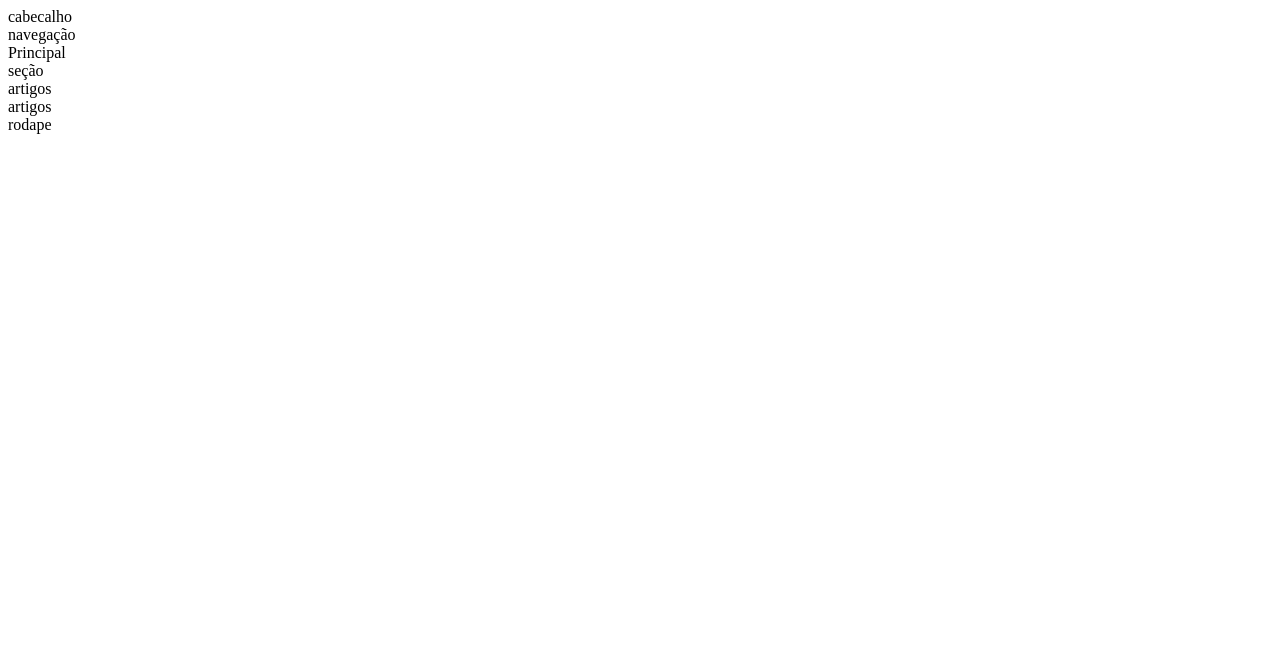
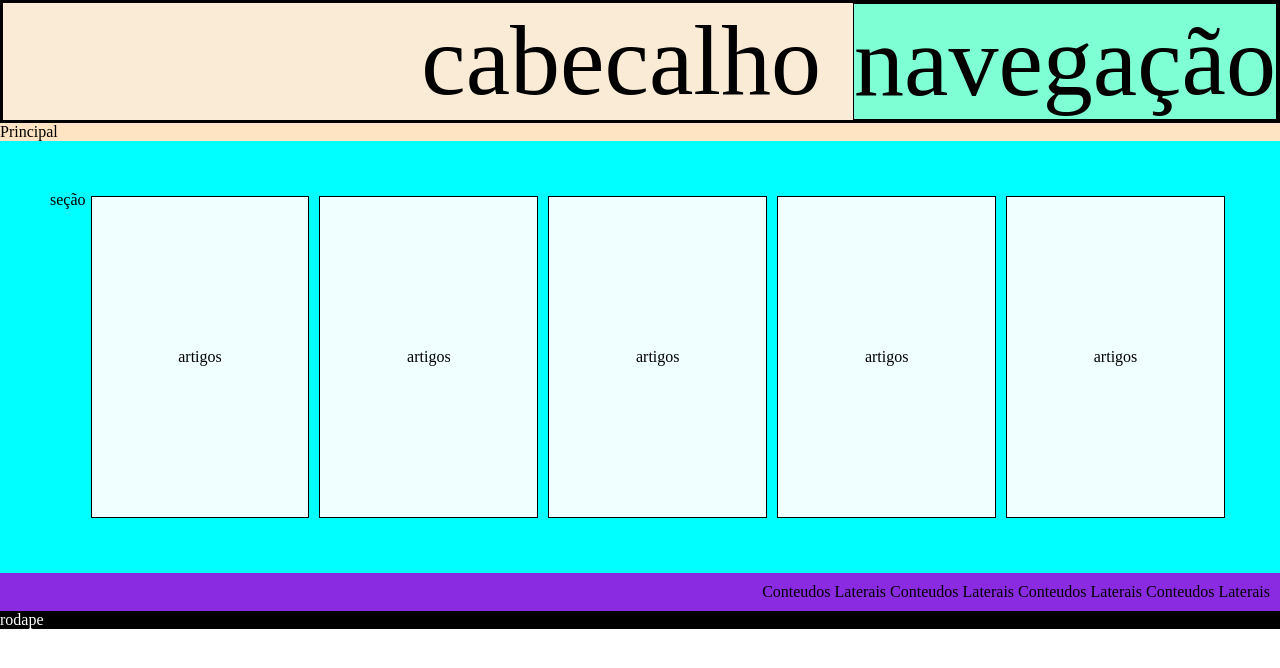
Before and after one commit to PedroHenriqueph7/aulas-front-css, a plain HTML site: page index.html in a window 1280 px wide. Drawn offline with Linux system fonts and the light colour scheme.

Commit message:
Brincando com Flex Box

```diff
--- /dev/null
+++ b/css/style.css
@@ -0,0 +1,59 @@
+* {
+    margin: 0%;
+    padding: 0%;
+}
+
+header {
+
+    font-size: 100px;
+    display: flex;
+    justify-content: end;
+    gap: 2rem;
+    border: 3px solid black;
+    background-color: antiquewhite;
+}
+
+nav {
+    border: 1px solid black;
+    background-color: aquamarine;
+}
+
+section {
+    display: flex;
+    padding: 50px;
+
+    background-color: aqua;
+}
+
+article {
+    background-color: azure;
+    border: 1px solid black;
+     margin: 5px;
+    display: flex;
+    flex-direction: row;
+    justify-content: center;
+    align-items: center;
+    padding: 10px;
+    height: 300px;
+    width: 300px;
+
+}
+
+aside {
+   padding: 10px;
+   display: flex;
+   flex-direction: column;
+   background-color: blueviolet;
+   justify-content: end;
+   align-items: end;
+
+}
+
+main {
+    background-color: bisque;
+}
+
+footer {
+    background-color: black;
+    color: white;
+}
--- a/index.html
+++ b/index.html
@@ -4,27 +4,45 @@
     <meta charset="UTF-8">
     <meta name="viewport" content="width=device-width, initial-scale=1.0">
     <title>Document</title>
-    <link rel="stylesheet" href="style.css">
+    <link rel="stylesheet" href="css/style.css">
 </head>
 <body>
-    <header> <!---->
+    <header> <!--Estrutura Semantica de Cabeçalho-->
         cabecalho
-        <nav>
+        <nav> <!-- Estrutura Semantica de Navegação-->
            navegação
         </nav>
     </header>
-    <main>
+    <main> <!--Estrutura semantica principal-->
         Principal
-        <section>
+        <section> <!-- Estrutura Semantica de Seção-->
             seção
-            <article>
+            <article> <!-- Estrutura Semantica de Artigo-->
                 artigos
             </article>
 
             <article>
                 artigos
             </article>
+
+             <article>
+                artigos
+            </article>
+
+             <article>
+                artigos
+            </article>
+
+             <article>
+                artigos
+            </article>
         </section>
+        <aside>
+            Conteudos Laterais
+            Conteudos Laterais
+            Conteudos Laterais
+            Conteudos Laterais
+        </aside> <!-- Estrutura Semantica de Conteudos Laterais-->
 
     </main>
     <footer>
```
Also changed, not shown: style.css (deleted).
